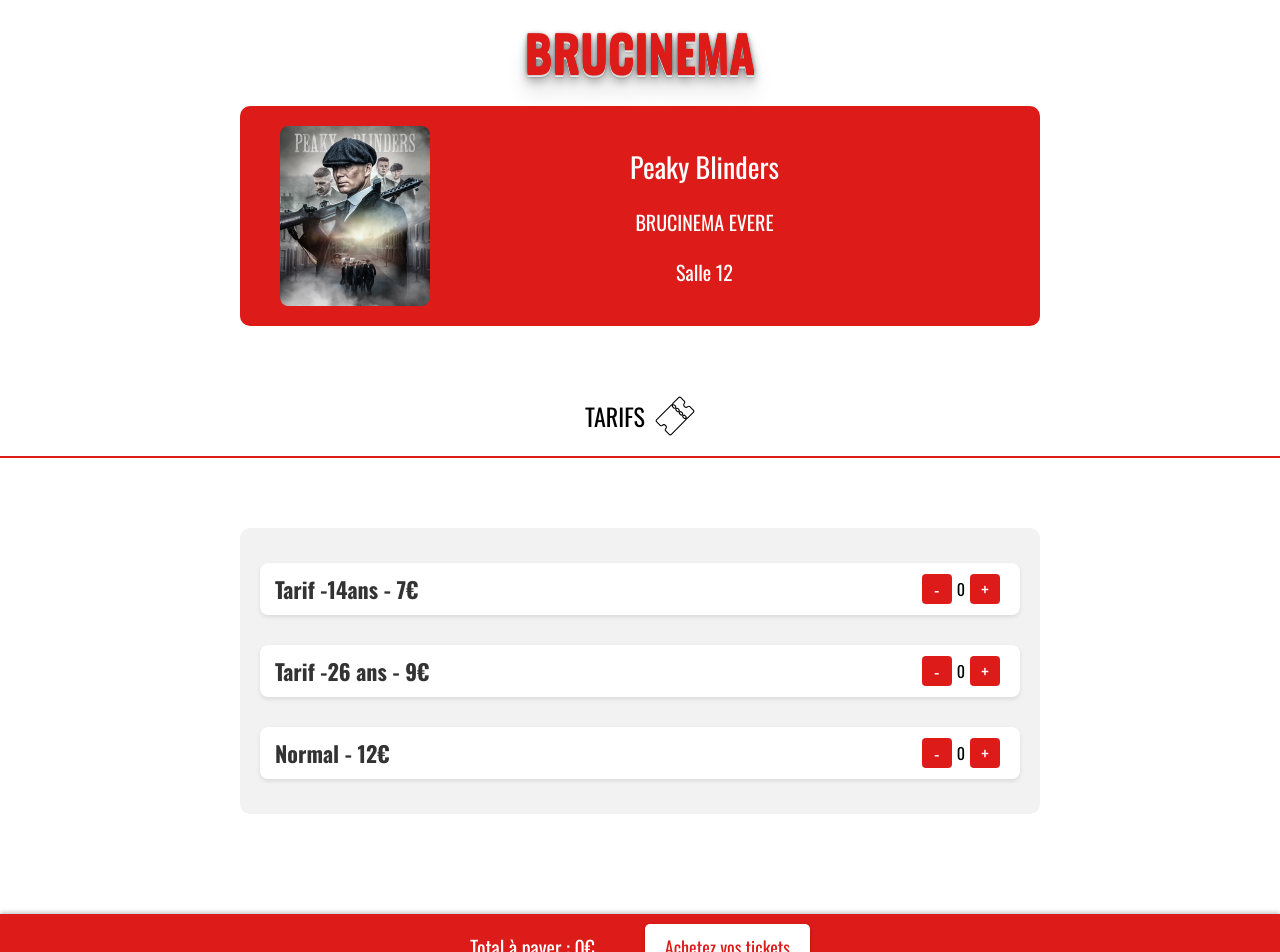
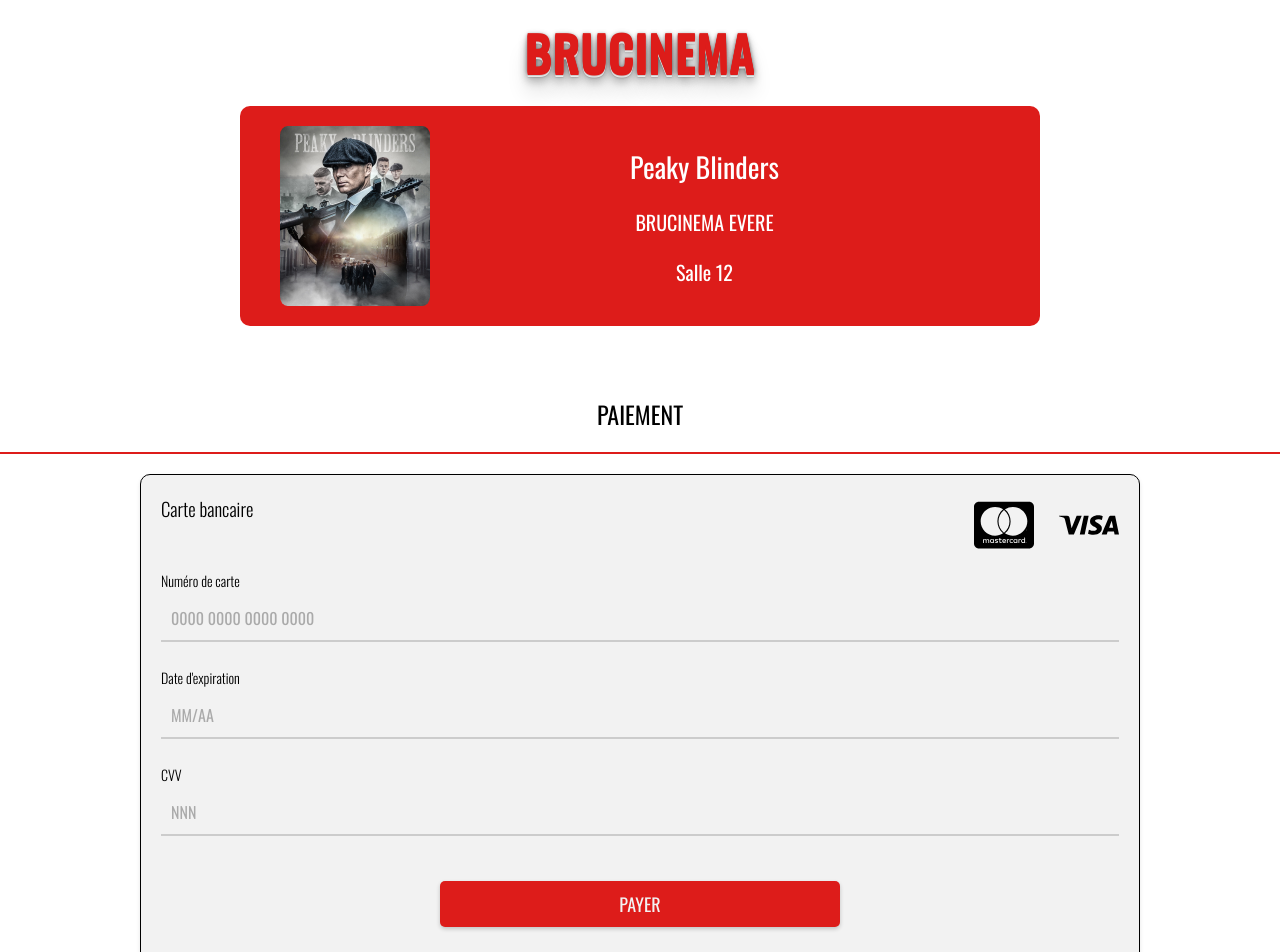
Before and after one commit to argj3nt/brucinema, a React (Vite) app: page / in a window 1280 px wide. Shown: the top 952 px of the page. Built offline with nearby package versions, Linux system fonts and the light colour scheme.

Commit message:
Modifying the last details

```diff
--- a/src/components/Checkout/Checkout.css
+++ b/src/components/Checkout/Checkout.css
@@ -88,8 +88,6 @@
   transition: background-color 0.3s, color 0.3s;
 }
 
-.btn-common::before {}
-
 .btn-common.active {
 
   color: #DD1C1A;
@@ -102,14 +100,6 @@
 
 .btn-common:active {
     color: white;
-}
-
-.loginbutt {
-
-}
-
-.registerbutt {
-
 }
 
 .seanceinfocheck {
--- a/src/components/Checkout/Checkout.jsx
+++ b/src/components/Checkout/Checkout.jsx
@@ -6,6 +6,7 @@
 import BeforeTicket from '../BeforeTicket/BeforeTicket';
 import { IoTicket } from "react-icons/io5";
 import Tarifs from '../Tarifs/Tarifs';
+import Payment from '../Payment/Payment';
 
 
 const Checkout = () => {
@@ -26,6 +27,7 @@
       </div>
     </div>
 
+    <Payment />
     <Tarifs />
     </>
   );
--- /dev/null
+++ b/src/components/Payment/Payment.css
@@ -0,0 +1,114 @@
+* {
+    margin: 0;
+    padding: 0;
+    box-sizing: border-box;
+}
+
+.payment {
+    justify-content: center;
+    margin-top: 50px;
+}
+
+.h1payment {
+    font-weight: 400;
+    padding: 20px;
+    font-size: 24px;
+    align-items: center;
+    justify-content: center;
+    display: flex;
+}
+
+.bankinfo {
+    display: flex;
+    justify-content: center;
+    background-color: #f2f2f2;
+    padding: 10px 0;
+    color: black;
+}
+
+.h3cb {
+    font-weight: 300;
+}
+
+.red-underline {
+    border: none;
+    height: 2px;
+    background-color: #DD1C1A;
+    margin-bottom: 20px;
+}
+
+.payment-form {
+    display: flex;
+    flex-direction: column;
+    align-items: left;
+    padding: 20px;
+    max-width: 1000px;
+    background-color: #f2f2f2;
+    border-radius: 10px;
+    margin: 20px auto;
+    box-shadow: 0 2px 4px rgba(0, 0, 0, 0.1);
+    color: black;
+    border: 1px solid black;
+}
+
+.input-group {
+    margin-bottom: 15px;
+}
+
+.input-group label {
+    display: block;
+    margin-bottom: 5px;
+    font-weight: 300;
+    color: black;
+    cursor: default;
+}
+
+.input-group input {
+    width: 100%;
+    padding: 10px;
+    font-size: 16px;
+    border: none;
+    border-bottom: 2px solid #ccc;
+    background-color: #b9010100;
+    color: black;
+}
+
+.input-group input:focus {
+    outline: none;
+    border-bottom: 2px solid #DD1C1A;
+}
+
+.input-group input::placeholder {
+    color: #aaa;
+}
+
+.logobank {
+    display: flex;
+    flex-direction: row;
+    justify-content: space-between;
+}
+
+.iconmaster {
+    font-size: 60px;
+    margin-left: 25px;
+}
+
+.finalpay {
+    display: flex;
+    flex-direction: row;
+    justify-content: center;
+    margin-top: 30px;
+    margin-bottom: 30px;
+}
+
+.paybtn {
+    /* margin-left: 260px; */
+    width: 400px;
+    background-color: #DD1C1A;
+    color: #f2f2f2;
+}
+
+.paybtn:hover {
+    background-color: #DD1C1A;
+    color: #ccc;
+}
--- /dev/null
+++ b/src/components/Payment/Payment.jsx
@@ -0,0 +1,44 @@
+import React from 'react';
+import './Payment.css';
+import { FaCcMastercard } from "react-icons/fa";
+import { RiVisaLine } from "react-icons/ri";
+
+const Payment = () => {
+  return (
+    <>
+      <div className='payment'>
+        <h1 className='h1payment'>PAIEMENT</h1>
+        <hr className='red-underline'></hr>
+      </div>
+
+      <div className='payment-form'>
+      <div className='logobank'>
+      <h3 className='h3cb'>Carte bancaire</h3>
+      <div className='bbb'>
+        <FaCcMastercard className='iconmaster' />
+        <RiVisaLine className='iconmaster' />
+        </div>
+        </div>
+
+        <div className='input-group'>
+          <label htmlFor='card-number'>Numéro de carte</label>
+          <input type='text' id='card-number' name='card-number' placeholder='0000 0000 0000 0000' />
+        </div>
+        <div className='input-group'>
+          <label htmlFor='expiry-date'>Date d'expiration</label>
+          <input type='text' id='expiry-date' name='card-number' placeholder='MM/AA' />
+        </div>
+        <div className='input-group'>
+          <label htmlFor='cvv'>CVV</label>
+          <input type='text' id='cvv' name='card-number' placeholder='NNN' />
+        </div>
+        <div className='finalpay'>
+      <button className='paybtn buy-button'>PAYER</button>
+      </div>
+      </div>
+
+    </>
+  );
+};
+
+export default Payment;
--- a/src/components/Tarifs/Tarifs.css
+++ b/src/components/Tarifs/Tarifs.css
@@ -8,10 +8,8 @@
     display: flex;
     justify-content: center;
     margin-top: 50px;
-}
+    padding: 20px;
 
-.tarifsprice {
-    padding: 20px;
 }
 
 .h3tarif {
@@ -75,6 +73,8 @@
     margin: 0% auto;
     background-color: #f2f2f2;
     margin-bottom: 100px;
+    border: 1px solid black;
+    box-shadow: 0 2px 4px rgba(0, 0, 0, 0.1);
 }
 
 .finalprice {
--- a/src/components/Tarifs/Tarifs.jsx
+++ b/src/components/Tarifs/Tarifs.jsx
@@ -43,7 +43,7 @@
     <>
       <div className='tarifsprice'>
         <h1 className='h3tarif'>
-          TARIFS<IoTicket className='ticketicon' style={{ fill: 'none', stroke: 'black', strokeWidth: 14 }} />
+          TARIFS
         </h1>
       </div>
       <hr className='red-underline'></hr>
--- a/src/components/TicketOption/TicketOption.css
+++ b/src/components/TicketOption/TicketOption.css
@@ -22,13 +22,14 @@
 .h2ticket {
     flex: 1;
     font-size: 18px;
+    font-weight: 300;
     color: #333;
     margin-right: 15px;
     transition: color 0.3s;
 }
 
 .h2ticket:hover {
-    color: #DD1C1A;
+    color: #310100;
 }
 
 .buttticket {
```
